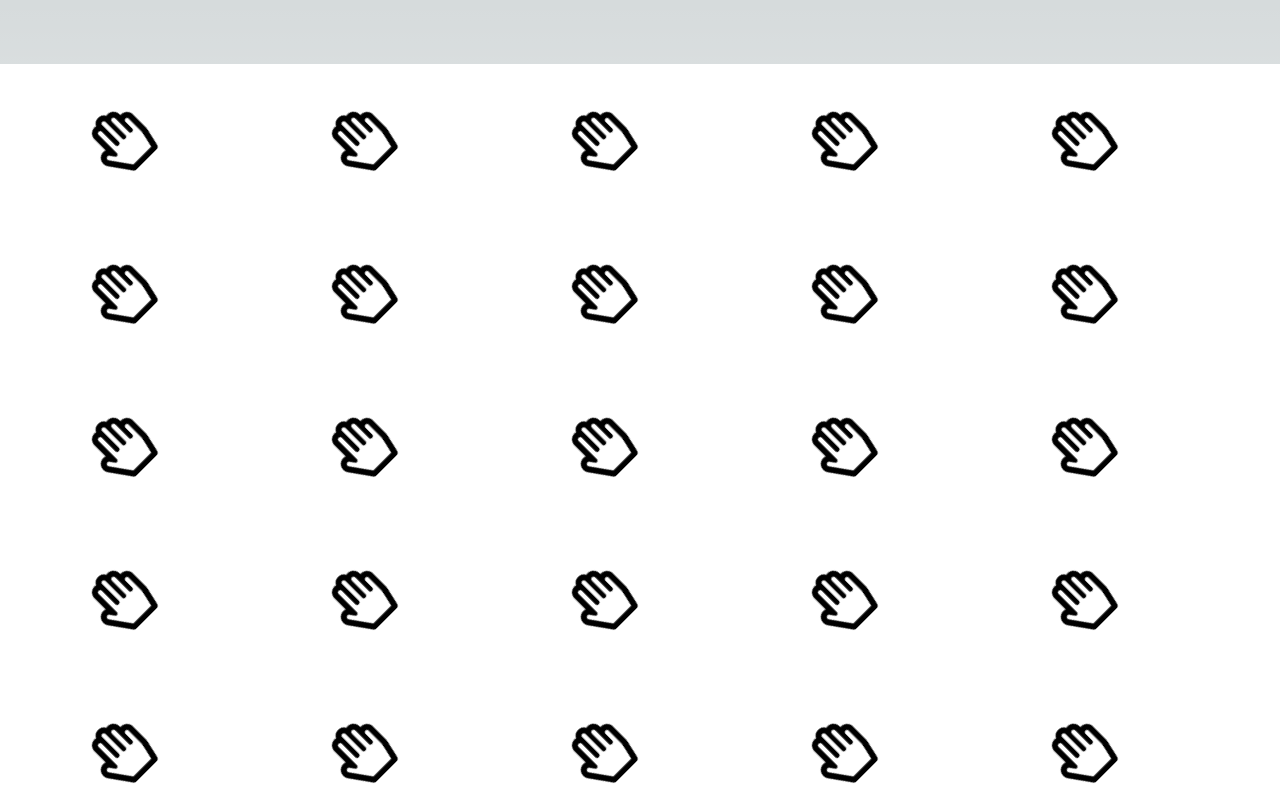
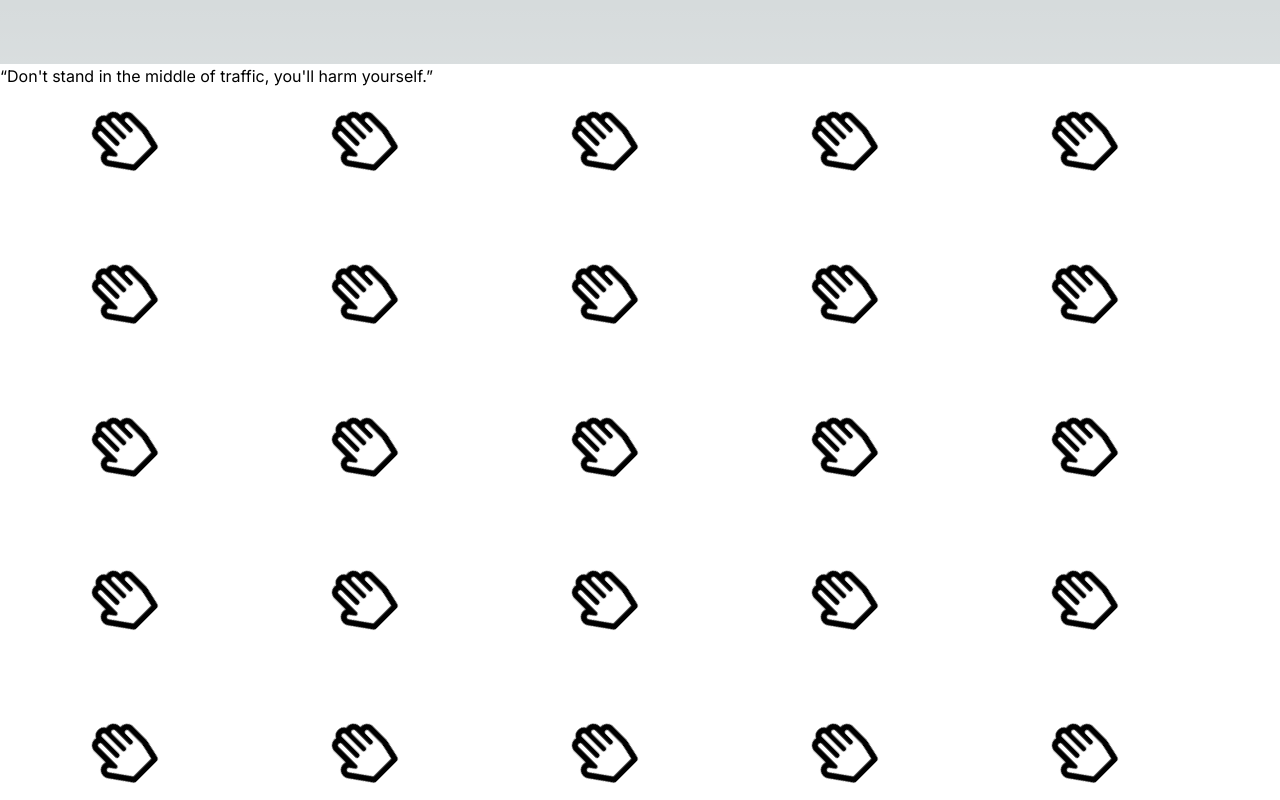
Before and after one commit to AelElliotBanyard/VKPics, a Next.js app in the folder CODE/: page / in a window 1280 px wide. Built offline with nearby package versions, Linux system fonts and the light colour scheme.

Commit message:
add content for landing page

```diff
--- a/CODE/app/page.tsx
+++ b/CODE/app/page.tsx
@@ -1,3 +1,11 @@
 export default function Home() {
-  return <div></div>;
+  return (
+    <div className="landingpage">
+      <div className="landingpage__quote__container">
+        <h1 className="landingpage__quote">
+          “Don't stand in the middle of traffic, you'll harm yourself.”
+        </h1>
+      </div>
+    </div>
+  );
 }
```
